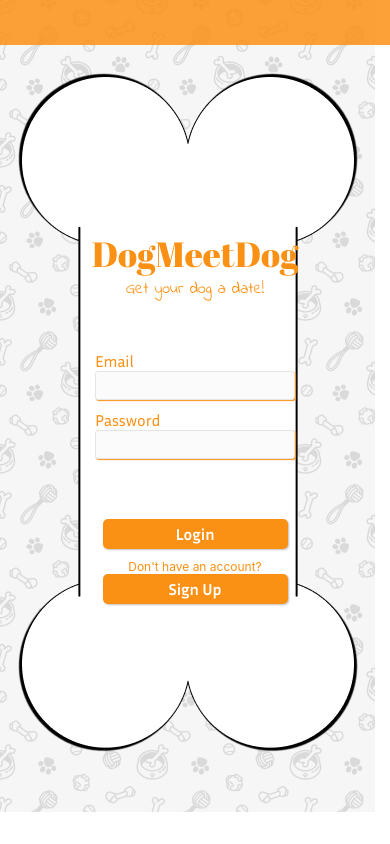
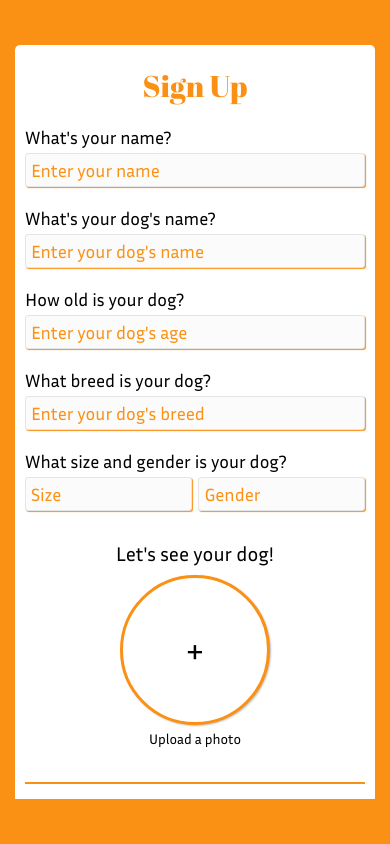
Before and after one commit to knissley/DogMeetDog, a React Native app: screen /Register in a window 390 px wide. Built offline with nearby package versions, Linux system fonts and the light colour scheme; no server answers.

Commit message:
Begin register page

```diff
--- a/App.tsx
+++ b/App.tsx
@@ -1,9 +1,13 @@
 import { Text, View } from 'react-native';
-import WelcomeScreen from './app/screens/WelcomeScreen';
+import Welcome from './app/screens/Welcome';
 import { NavigationContainer, StackActions } from '@react-navigation/native';
 import { createNativeStackNavigator } from '@react-navigation/native-stack';
 import { createContext, useEffect, useState } from 'react';
 import { UserInfoContext } from './app/context/userInfoContext';
+import Home from './app/screens/Home';
+
+//REMOVE AFTER DEBUGGING
+import Register from './app/screens/Register';
 
 // const Stack = createNativeStackNavigator();
 type UserInfo = {
@@ -20,8 +24,11 @@ export default function App() {
   return (
     <>
       <UserInfoContext.Provider value={{ userInfo, setUserInfo }} >
-        {userInfo?.isLoggedIn ? console.log('logged in') : console.log('not logged in')}
-        <WelcomeScreen />
+        {
+          !userInfo?.isLoggedIn
+            ? <Register />
+            : <Home />
+        }
       </UserInfoContext.Provider>
     </>
   );
--- /dev/null
+++ b/app/screens/Home.tsx
@@ -0,0 +1,12 @@
+import React from "react";
+import { Text } from "react-native";
+
+const Home = () => {
+
+
+  return (
+    <Text>Hello home</Text>
+  )
+};
+
+export default Home;
--- /dev/null
+++ b/app/screens/Register.tsx
@@ -0,0 +1,259 @@
+import { useFonts } from "expo-font";
+import React, { useState } from "react";
+import { Keyboard, TouchableWithoutFeedback, View, StyleSheet, Text, ScrollView, TouchableOpacity, TextInput } from "react-native";
+
+const Register = () => {
+  const [fontLoaded] = useFonts({
+    IndieFlower: require('../assets/fonts/IndieFlower.ttf'),
+    InriaSans: require('../assets/fonts/InriaSans-Regular.ttf'),
+    InriaSansBold: require('../assets/fonts/InriaSans-Bold.ttf'),
+    AbrilFatfaceRegular: require('../assets/fonts/AbrilFatface-Regular.ttf'),
+  });
+
+  const [userName, setUserName] = useState('');
+  const [petName, setPetName] = useState('');
+  const [petAge, setPetAge] = useState(0);
+  const [petSize, setPetSize] = useState('');
+  const [petBreed, setPetBreed] = useState('');
+  const [petGender, setPetGender] = useState('');
+  const [petPhotoUrl, setPetPhotoUrl] = useState('');
+
+
+  return (
+    fontLoaded
+      ? (
+        <>
+          <View style={styles.header}/>
+          <TouchableWithoutFeedback
+            onPress={Keyboard.dismiss}
+          >
+            <View style={styles.body}>
+              <ScrollView contentContainerStyle={styles.contentContainer}>
+                <Text style={styles.h1}>Sign Up</Text>
+                <Text style={styles.pageText}>What's your name?</Text>
+                <View style={styles.inputContainer}>
+                  <TextInput
+                    selectionColor='#FB9114'
+                    onChangeText={setUserName}
+                    style={[styles.pageText, styles.inputField]}
+                    placeholder="Enter your name"
+                  />
+                </View>
+                <Text style={styles.pageText}>What's your dog's name?</Text>
+                <View style={styles.inputContainer}>
+                  <TextInput
+                    selectionColor='#FB9114'
+                    onChangeText={setPetName}
+                    style={[styles.pageText, styles.inputField]}
+                    placeholder="Enter your dog's name"
+                  />
+                </View>
+                <Text style={styles.pageText}>How old is your dog?</Text>
+                <View style={styles.inputContainer}>
+                  <TextInput
+                    selectionColor='#FB9114'
+                    keyboardType='numeric'
+                    onChangeText={(text) => setPetAge(Number(text))}
+                    style={[styles.pageText, styles.inputField]}
+                    placeholder="Enter your dog's age"
+                  />
+                </View>
+                <Text style={styles.pageText}>What breed is your dog?</Text>
+                <View style={styles.inputContainer}>
+                  <TextInput
+                    selectionColor='#FB9114'
+                    onChangeText={setPetBreed}
+                    style={[styles.pageText, styles.inputField]}
+                    placeholder="Enter your dog's breed"
+                  />
+                </View>
+                <Text style={styles.pageText}>What size and gender is your dog?</Text>
+                <View style={styles.inputFlexContainer}>
+                  <View style={[styles.inputContainer, styles.inputFlex]}>
+                    <TextInput
+                      selectionColor='#FB9114'
+                      onChangeText={setPetSize}
+                      style={[styles.pageText, styles.inputField]}
+                      placeholder="Size"
+                    />
+                  </View>
+                  <View style={[styles.inputContainer, styles.inputFlex]}>
+                    <TextInput
+                      selectionColor='#FB9114'
+                      onChangeText={setPetGender}
+                      style={[styles.pageText, styles.inputField]}
+                      placeholder="Gender"
+                    />
+                  </View>
+                </View>
+                <View style={styles.photoContainer}>
+                  <Text style={[styles.pageText, styles.photoTitle]}>Let's see your dog!</Text>
+                  <TouchableOpacity
+                    onPress={() => console.log('pressed pic')}
+                    activeOpacity={.65}
+                  >
+                    <View style={styles.photoUpload}>
+                      <Text style={styles.addPhoto}>+</Text>
+                    </View>
+                  </TouchableOpacity>
+                  <Text style={[styles.pageText, styles.photoSubtitle]}>Upload a photo</Text>
+                </View>
+                <View style={styles.sectionBreak} />
+                <Text style={[styles.h1, {marginTop: 20}]}>Verify Your Info</Text>
+                <View style={styles.verifyInfoContainer}>
+                  <Text style={[styles.pageText, styles.verifyText]}>My name is
+                    <Text style={styles.decorativeInfo}>
+                      {' '}
+                      {userName}
+                    </Text>
+                  </Text>
+                  <Text style={[styles.pageText, styles.verifyText]}>and my dog
+                    <Text style={styles.decorativeInfo}>
+                      {' '}
+                      {petName}
+                    </Text>
+                  </Text>
+                  <Text style={[styles.pageText, styles.verifyText]}>is a
+                    <Text style={styles.decorativeInfo}>
+                      {' '}
+                      {petAge}
+                      {' '}
+                    </Text>
+                  -year-old
+                    <Text style={styles.decorativeInfo}>
+                      {' '}
+                      {petSize.toLowerCase()}
+                    </Text>
+                  ,</Text>
+                  <Text style={[styles.pageText, styles.verifyText]}>
+                    <Text style={styles.decorativeInfo}>
+                      {petGender.toLowerCase()}
+                    </Text>
+                    <Text style={styles.decorativeInfo}>
+                      {' '}
+                      {petBreed}
+                    </Text>
+                  .</Text>
+                </View>
+              </ScrollView>
+            </View>
+          </TouchableWithoutFeedback>
+          <View style={styles.footer} />
+        </>)
+      : null
+  );
+};
+
+const styles = StyleSheet.create({
+  body: {
+    backgroundColor: '#FB9114',
+    flex: 1,
+  },
+  header: {
+    height: 45,
+    width: '100%',
+    backgroundColor: '#fb9114'
+  },
+  footer: {
+    height: 45,
+    width: '100%',
+    backgroundColor: '#fb9114'
+  },
+  contentContainer: {
+    backgroundColor: '#fff',
+    width: 360,
+    marginLeft: 15,
+    marginRight: 15,
+    borderRadius: 5,
+    paddingVertical: 20,
+    paddingHorizontal: 10,
+  },
+  pageText: {
+    fontFamily: 'InriaSans',
+    fontSize: 18,
+  },
+  photoUpload: {
+    height: 150,
+    width: 150,
+    borderRadius: 100,
+    borderColor: '#Fb9114',
+    borderStyle: "solid",
+    borderWidth: 3,
+    justifyContent: "center",
+    alignItems: "center",
+    shadowColor: 'black',
+    shadowRadius: 2,
+    shadowOpacity: .25,
+    shadowOffset: { width: 1, height: 1},
+    backgroundColor: '#fff',
+  },
+  photoContainer: {
+    padding: 10,
+    justifyContent: "center",
+    alignItems: "center",
+  },
+  addPhoto: {
+    fontSize: 30,
+  },
+  inputContainer: {
+    width: '100%',
+    backgroundColor: '#fbfbfb',
+    borderWidth: 1,
+    borderColor: '#e5e5e5',
+    borderRadius: 3,
+    shadowColor: '#FB9114',
+    shadowRadius: 1,
+    shadowOffset: { width: 1, height: 1 },
+    shadowOpacity: 1,
+    padding: 5,
+    paddingLeft: 5,
+    marginTop: 5,
+    marginBottom: 20,
+  },
+  inputField: {
+    color: '#fb9114',
+  },
+  h1: {
+    fontFamily: 'AbrilFatfaceRegular',
+    fontSize: 30,
+    color: '#fb9114',
+    textAlign: 'center',
+    marginBottom: 20,
+  },
+  inputFlexContainer: {
+    flexDirection: 'row',
+    justifyContent: 'space-between',
+  },
+  inputFlex: {
+    width: '49%',
+  },
+  photoTitle: {
+    fontSize: 20,
+    marginBottom: 10,
+  },
+  photoSubtitle: {
+    marginTop: 5,
+    fontSize: 14,
+  },
+  sectionBreak: {
+    marginTop: 25,
+    width: '100%',
+    height: 2,
+    backgroundColor: '#fb9114',
+  },
+  decorativeInfo: {
+    fontFamily: 'IndieFlower',
+    color: '#FB9114',
+    fontSize: 32,
+  },
+  verifyText: {
+    fontSize: 22,
+    marginBottom: -15,
+  },
+  verifyInfoContainer: {
+    justifyContent: "center",
+    alignItems: "center",
+  }
+})
+
+export default Register;
--- a/app/screens/WelcomeScreen.tsx
+++ b/app/screens/Welcome.tsx
@@ -5,8 +5,24 @@ import { auth, loginUser } from "../../firebase";
 import { UserInfoContext } from "../context/userInfoContext";
 import axios from "axios";
 
+const getMessageFromErrorCode = (err: string) => {
+  let errorCode = err.toString().split('/')[1];
+  errorCode = errorCode.split(')')[0];
 
-const WelcomeScreen = () => {
+  switch (errorCode) {
+    case "invalid-email":
+      return "Invalid email, please try again."
+    case "user-not-found":
+      return "That email was not found, please try again."
+    case "wrong-password":
+      return "Incorrect password, please try again."
+    default:
+      return "There was an error logging in, please try again."
+  }
+};
+
+
+const Welcome = () => {
   const [fontLoaded] = useFonts({
     AbrilFatfaceRegular: require('../assets/fonts/AbrilFatface-Regular.ttf'),
     IndieFlower: require('../assets/fonts/IndieFlower.ttf'),
@@ -37,27 +53,11 @@ const WelcomeScreen = () => {
               isLoggedIn,
             })
           })
-        //navigate to another page
+          .catch((err) => console.log('Error getting user info: ', err));
       })
       .catch(err => setLoginErrorMsg(getMessageFromErrorCode(err)));
   }
 
-  const getMessageFromErrorCode = (err: string) => {
-    let errorCode = err.toString().split('/')[1];
-    errorCode = errorCode.split(')')[0];
-    console.log(errorCode);
-
-    switch (errorCode) {
-      case "invalid-email":
-        return "Invalid email, please try again."
-      case "user-not-found":
-        return "That email was not found, please try again."
-      case "wrong-password":
-        return "Incorrect password, please try again."
-      default:
-        return "There was an error logging in, please try again."
-    }
-  }
 
   return (
     fontLoaded
@@ -215,4 +215,4 @@ const styles = StyleSheet.create({
   }
 });
 
-export default WelcomeScreen;
+export default Welcome;
```
Also changed, not shown: 1 other file (tests, documents, lock files or other folders).
